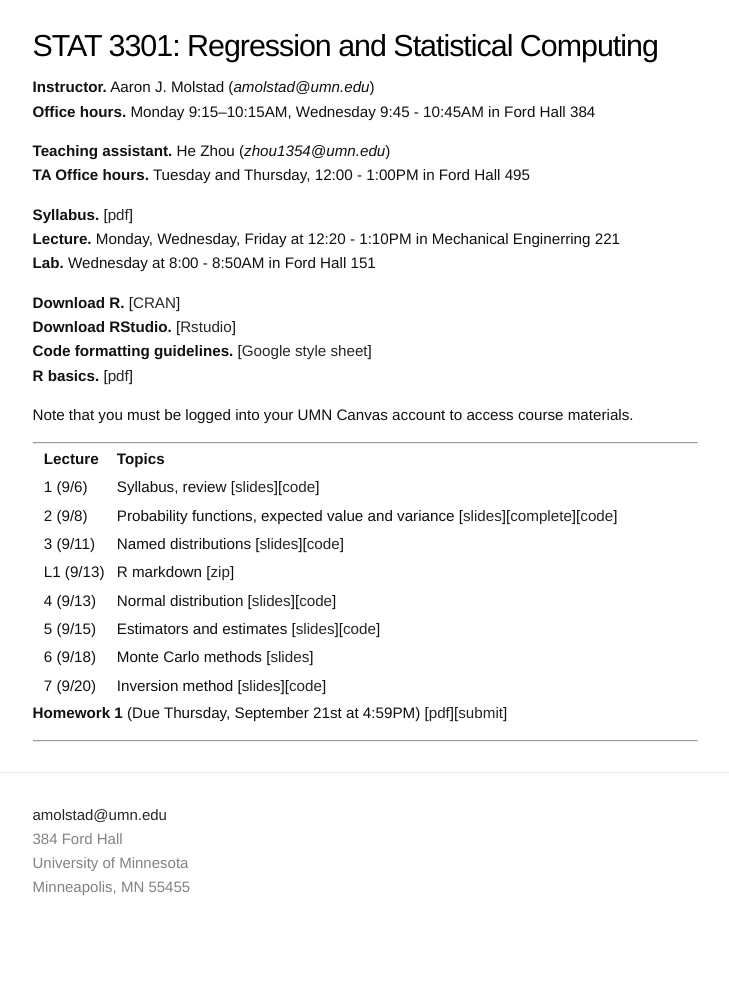
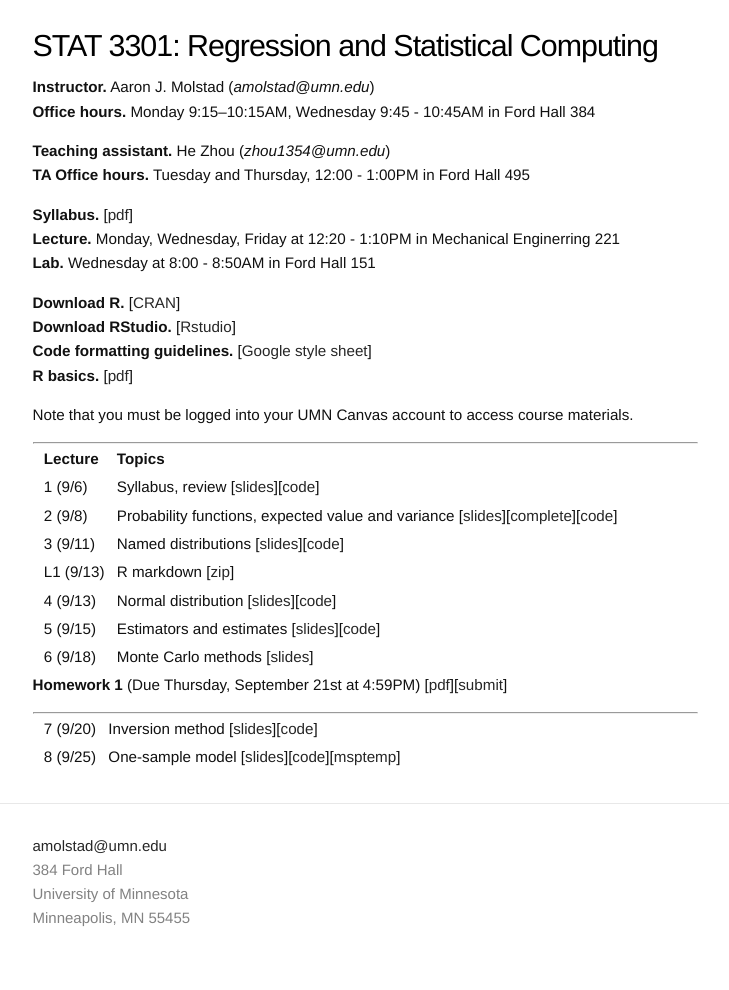
Before and after one commit to ajmolstad/ajmolstad.github.io, a Jekyll site: the page built from F23_STAT3301.md, in a window 1280 px wide. Shown: the whole page, without its empty margins (275-1004 px from the left). Built offline with Jekyll 4.4.1, drawn with Linux system fonts in a browser that asks for light colours; before the commit the page ends 959 px from its top, so only the background shows below that.

Commit message:
Update F23_STAT3301.md

```diff
--- a/F23_STAT3301.md
+++ b/F23_STAT3301.md
@@ -34,9 +34,12 @@ Note that you must be logged into your UMN Canvas account to access course mater
 || 4 (9/13) || Normal distribution [[slides](https://canvas.umn.edu/files/37757192/download?download_frd=1)][[code](https://canvas.umn.edu/files/37757214/download?download_frd=1)]  ||
 || 5 (9/15) || Estimators and estimates [[slides](https://canvas.umn.edu/files/37811182/download?download_frd=1)][[code](https://canvas.umn.edu/files/37811440/download?download_frd=1)] ||
 || 6 (9/18) || Monte Carlo methods [[slides](https://canvas.umn.edu/files/37862696/download?download_frd=1)] ||
-|| 7 (9/20) || Inversion method [[slides](https://canvas.umn.edu/files/37972329/download?download_frd=1)][[code](https://canvas.umn.edu/files/37972506/download?download_frd=1)] ||
 
 
 **Homework 1** (Due Thursday, September 21st at 4:59PM) [[pdf](https://canvas.umn.edu/files/37706333/download?download_frd=1)][[submit](https://canvas.umn.edu/courses/389122/assignments/3459746)]
 
 ----------------------
+
+
+|| 7 (9/20) || Inversion method [[slides](https://canvas.umn.edu/files/37972329/download?download_frd=1)][[code](https://canvas.umn.edu/files/37972506/download?download_frd=1)] ||
+|| 8 (9/25) || One-sample model [[slides](https://canvas.umn.edu/files/38105404/download?download_frd=1)][[code](https://canvas.umn.edu/files/38105545/download?download_frd=1)][[msptemp](https://canvas.umn.edu/files/38105484/download?download_frd=1)] ||
```
